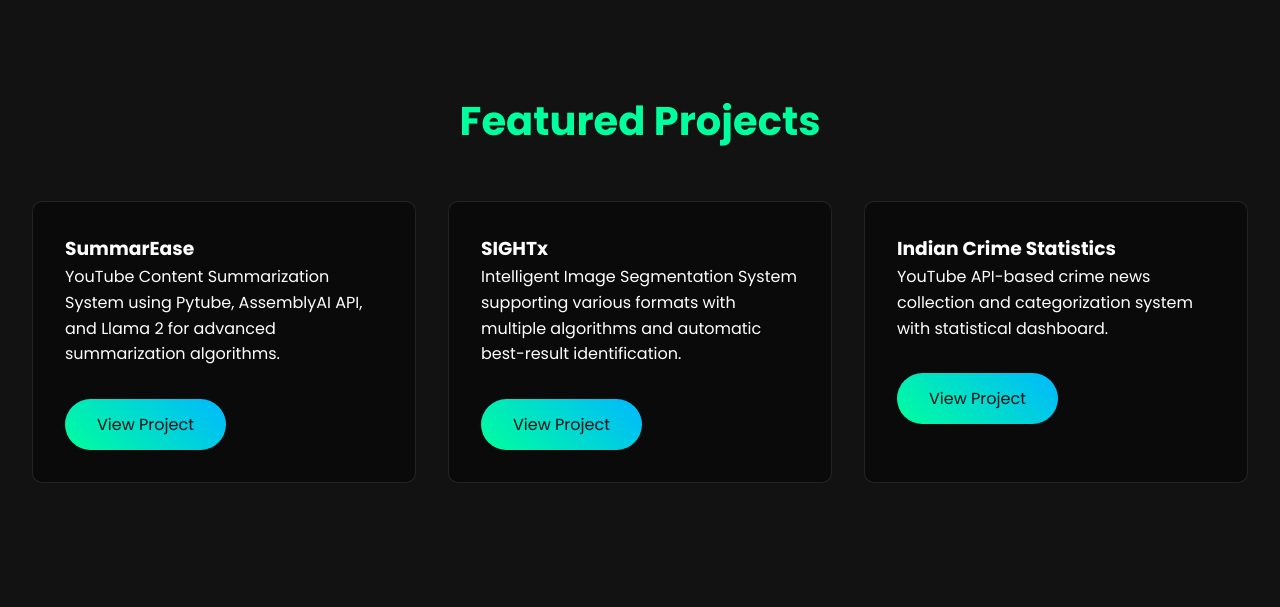
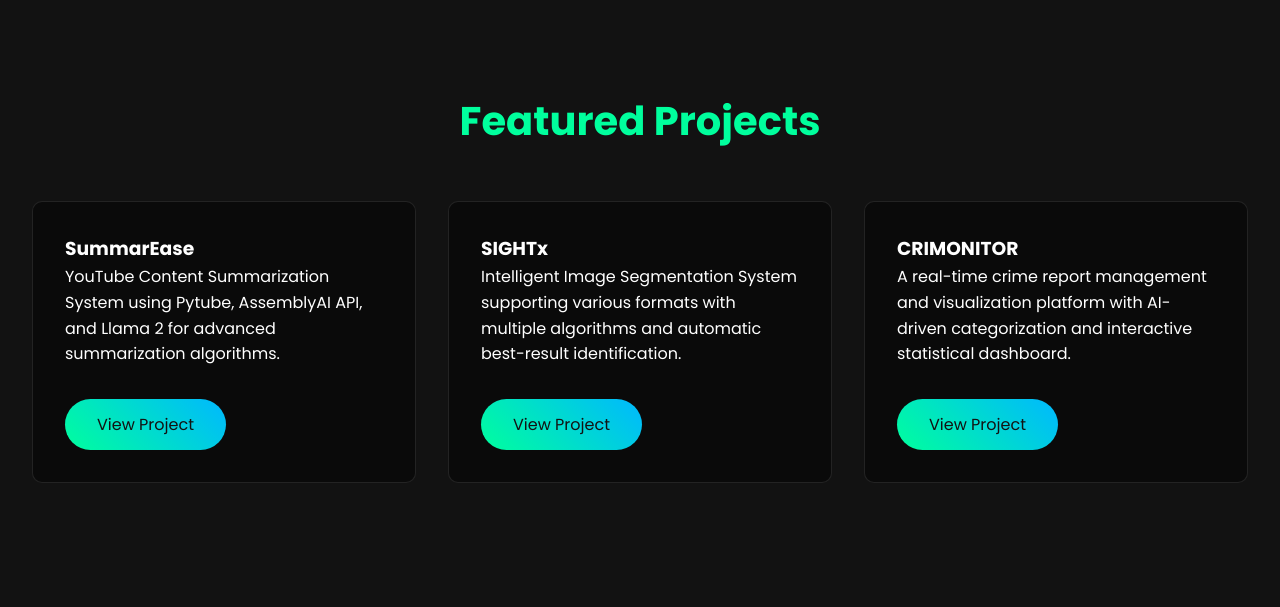
Before and after one commit to SwarnavaPanda/SwarnX, a Flask app: page / in a window 1280 px wide. Shown: the part 2451-3058 px from the top of the page. Run offline with Flask 3, Linux system fonts and the light colour scheme.

Commit message:
Update index.html

```diff
--- a/templates/index.html
+++ b/templates/index.html
@@ -77,9 +77,9 @@
             <a href="https://sightx-1.onrender.com/" target="_blank" class="btn">View Project</a>
         </div>
         <div class="card">
-            <h3>Indian Crime Statistics</h3>
-            <p>YouTube API-based crime news collection and categorization system with statistical dashboard.</p>
-            <a href="https://github.com/SwarnavaPanda/Indian_Crime_Monitor_Code" target="_blank" class="btn">View Project</a>
+            <h3>CRIMONITOR</h3>
+            <p>A real-time crime report management and visualization platform with AI-driven categorization and interactive statistical dashboard.</p>
+            <a href="https://crimonitor.onrender.com/" target="_blank" class="btn">View Project</a>
         </div>
     </div>
 </section>
```
